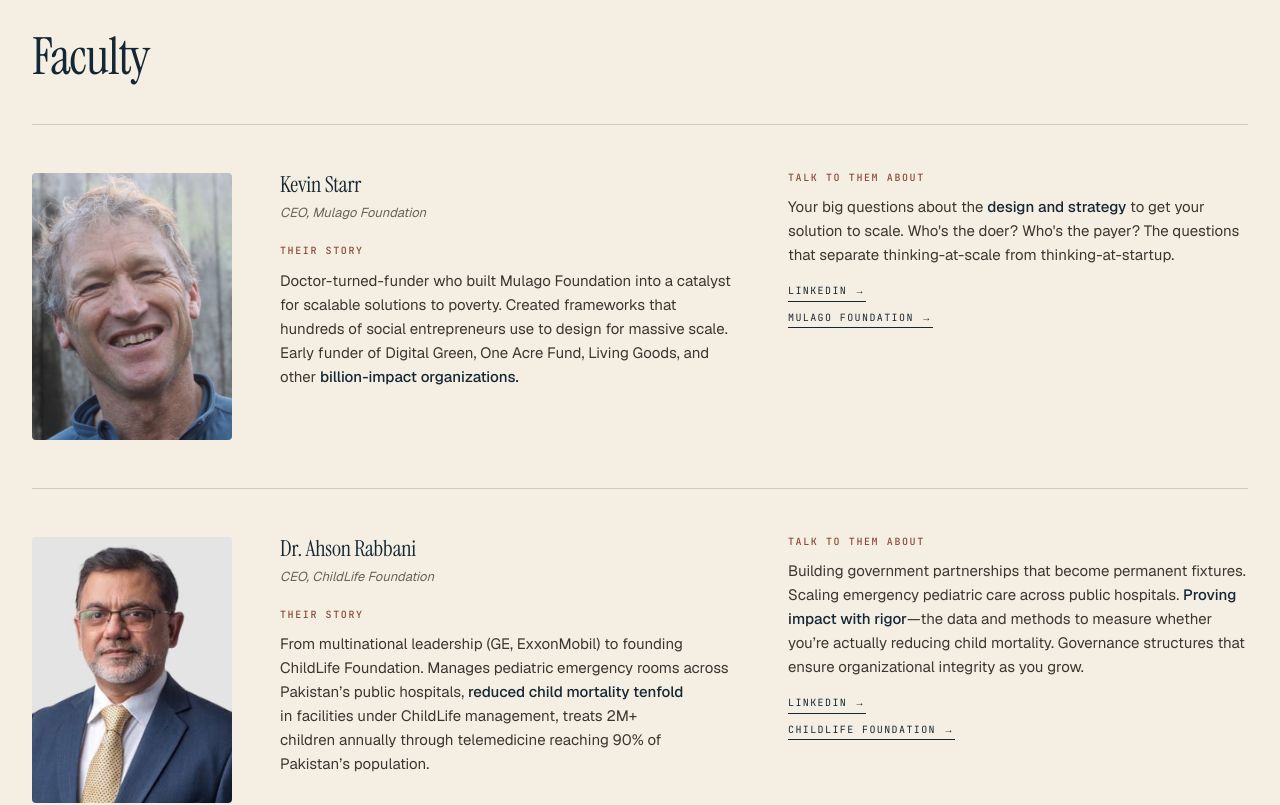
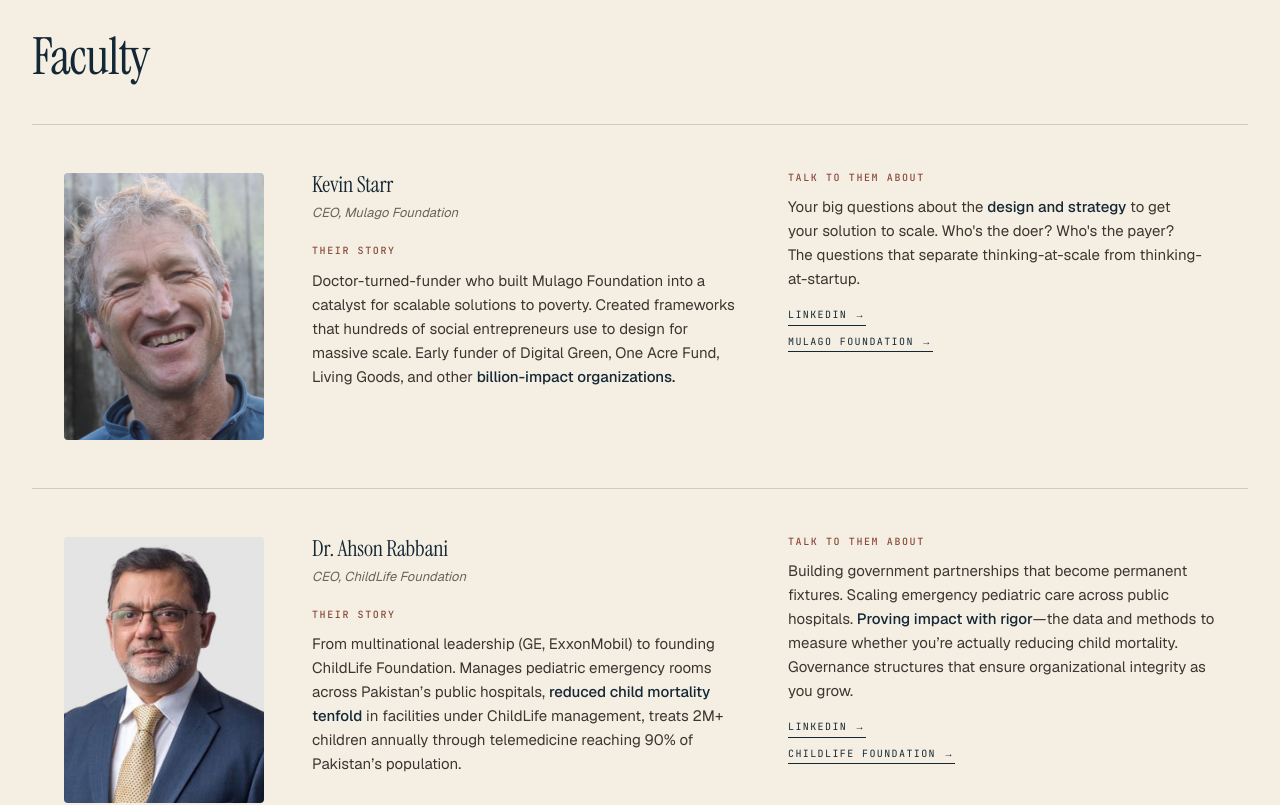
Before and after one commit to usmanjaved-droid/summit-fellowship-website, a Next.js app: page /faculty in a window 1280 px wide. Shown: the part 580-1385 px from the top of the page. Built offline with nearby package versions, Linux system fonts and the light colour scheme.

Commit message:
fix: add horizontal padding to faculty cards to prevent content touching hover background

```diff
--- a/app/globals.css
+++ b/app/globals.css
@@ -1186,7 +1186,7 @@ p { text-wrap: pretty; margin: 0; }
 .faculty-section { padding: 100px 0; background: var(--paper); }
 .faculty-section--alt { background: var(--paper-warm); }
 .faculty-grid { display: grid; grid-template-columns: 1fr; gap: 0; border-top: 1px solid var(--line); }
-.person { display: grid; grid-template-columns: 200px 1fr 1fr; gap: 48px; padding: 48px 0; border-bottom: 1px solid var(--line); align-items: start; transition: background .3s var(--ease-out); }
+.person { display: grid; grid-template-columns: 200px 1fr 1fr; gap: 48px; padding: 48px 32px; border-bottom: 1px solid var(--line); align-items: start; transition: background .3s var(--ease-out); }
 .person:hover { background: var(--paper-cool); }
 .person__photo-col { }
 .person__photo { width: 100%; height: auto; aspect-ratio: 3 / 4; object-fit: cover; border-radius: 4px; }
```
